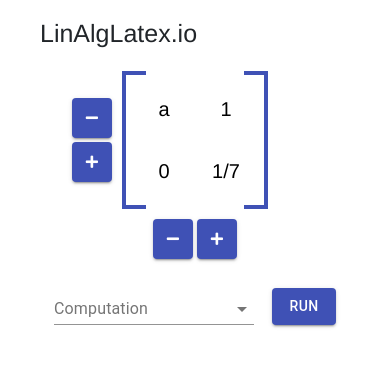
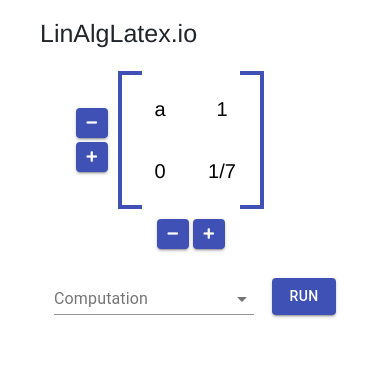
Before and after one commit to hojmax/linalglatex, a React (Create React App) app: page / in a window 390 px wide. Shown: the top 366 px of the page. Built offline with nearby package versions, Linux system fonts and the light colour scheme.

Commit message:
error animation, mobile design

```diff
--- a/src/App.css
+++ b/src/App.css
@@ -11,6 +11,10 @@
   height: 60px;
   font-size: 20px;
   border: none;
+  -moz-transition: all 0.2s ease;
+  -o-transition: all 0.2s ease;
+  -webkit-transition: all 0.2s ease;
+  transition: all 0.2s ease;
 }
 
 .matrixInput:hover:not(:focus) {
@@ -34,10 +38,10 @@
 }
 
 .sizeButton {
-  min-width: 40px !important;
-  width: 40px !important;
-  height: 40px !important;
-  font-size: 20px;
+  min-width: 30px !important;
+  width: 30px !important;
+  height: 30px !important;
+  font-size: 12px !important;
 }
 
 .computationForm {
@@ -102,13 +106,37 @@
   }
 }
 
-@keyframes bounceIn {
+@keyframes fadeIn {
   0% {
     opacity: 0;
   }
 
   100% {
     opacity: 1;
+  }
+}
+
+@keyframes shakeIn {
+  0% {
+    /* opacity: 0; */
+    transform: translate(-10px);
+  }
+
+  25% {
+    transform: translate(10px);
+  }
+
+  50% {
+    transform: translate(-5px);
+  }
+
+  75% {
+    transform: translate(5px);
+  }
+
+  100% {
+    transform: translate(0px);
+    /* opacity: 1; */
   }
 }
 
@@ -131,8 +159,14 @@
   cursor: pointer;
 }
 
-.bounceIn {
-  animation-name: bounceIn;
+.shakeIn {
+  animation-name: shakeIn;
+  animation-duration: 0.5s;
+}
+
+
+.fadeIn {
+  animation-name: fadeIn;
   animation-duration: 0.5s;
 }
 
@@ -145,3 +179,14 @@
   position: relative;
   display: inline-block;
 }
+
+@media (max-width : 320px) {
+  .latexContainer {
+    box-shadow: 0px 0px 20px #EEEEEE;
+    border-radius: 10px;
+    padding: 40px;
+    margin: auto;
+    position: relative;
+    display: inline-block;
+  }
+}
--- a/src/App.js
+++ b/src/App.js
@@ -2,7 +2,7 @@
 import MatrixTable from './components/MatrixTable'
 import LatexView from './components/LatexView'
 import { GaussJordan, SquareInverse } from './components/GaussJordan'
-import { useState } from "react"
+import { useState, useEffect } from "react"
 import 'bootstrap/dist/css/bootstrap.min.css'
 import 'katex/dist/katex.min.css'
 import './App.css'
@@ -18,11 +18,13 @@
   const [canBounce, setCanBounce] = useState(true)
   const [computation, setComputation] = useState("")
   const [errorMsg, setErrorMsg] = useState("")
+  const [canErrorShake, setCanErrorShake] = useState(true)
   const [isCopied, setIsCopied] = useState(false)
   const options = require("./options.json")
 
   const runComputation = () => {
     if (computation === "") {
+      setCanErrorShake(true)
       setErrorMsg(options.error.no_computation)
     } else {
       if (computation === "gauss-jordan") {
@@ -30,18 +32,23 @@
           setLatexString(GaussJordan(grid))
           setCanBounce(true)
           setIsCopied(false)
+          setErrorMsg("")
         } catch {
+          setCanErrorShake(true)
           setErrorMsg(options.error.illegal_input)
         }
       } else if (computation === "square-inverse") {
         if (grid.length !== grid[0].length) {
+          setCanErrorShake(true)
           setErrorMsg(options.error.nxn_dimensions)
         } else {
           try {
             setLatexString(SquareInverse(grid))
             setCanBounce(true)
             setIsCopied(false)
+            setErrorMsg("")
           } catch {
+            setCanErrorShake(true)
             setErrorMsg(options.error.illegal_input)
           }
         }
@@ -66,7 +73,12 @@
         grid={grid}
         runComputation={runComputation}
         setLatexString={setLatexString} />
-      {errorMsg && <p className="errorMsg mt-4">{errorMsg}</p>}
+      {errorMsg && <p
+        className={"errorMsg mt-4" + (canErrorShake ? " shakeIn" : "")}
+        style={{ margin: "0" }}
+        onAnimationEnd={() => setCanErrorShake(false)}>
+        {errorMsg}
+      </p>}
       {latexString && <LatexView
         canBounce={canBounce}
         setCanBounce={setCanBounce}
--- a/src/components/LatexView.js
+++ b/src/components/LatexView.js
@@ -15,7 +15,7 @@
         return output
     }
     return <div
-        className={"mt-4 mb-4 latexContainer " + (props.canBounce && "bounceIn")}
+        className={"mt-4 mb-4 latexContainer " + (props.canBounce && "fadeIn")}
         onAnimationEnd={() => props.setCanBounce(false)}>
         <Tooltip title={props.isCopied ? "Copied!" : "Copy LaTeX"}>
             <i onAnimationEnd={() => setCanShake(false)}
--- a/src/components/MatrixTable.js
+++ b/src/components/MatrixTable.js
@@ -12,9 +12,6 @@
                             variant="contained" color="primary"
                             onClick={(event) => {
                                 if (props.grid.length > 1) {
-                                    if (props.errorMsg === options.error.nxn_dimensions) {
-                                        props.setErrorMsg("")
-                                    }
                                     let newGrid = props.grid.map(row => [...row])
                                     newGrid.splice(newGrid.length - 1, 1)
                                     props.setGrid(newGrid)
@@ -24,9 +21,6 @@
                             className="sizeButton mt-1"
                             variant="contained" color="primary"
                             onClick={(event) => {
-                                if (props.errorMsg === options.error.nxn_dimensions) {
-                                    props.setErrorMsg("")
-                                }
                                 let newGrid = props.grid.map(row => [...row])
                                 newGrid.push(Array(props.grid[0].length).fill(0))
                                 props.setGrid(newGrid)
@@ -50,9 +44,6 @@
                                             value={props.grid[i][j]}
                                             onKeyPress={(event) => event.key === 'Enter' && props.runComputation()}
                                             onChange={(event) => {
-                                                if (props.errorMsg === options.error.illegal_input) {
-                                                    props.setErrorMsg("")
-                                                }
                                                 let newGrid = props.grid.map(row => [...row])
                                                 newGrid[i][j] = event.target.value
                                                 props.setGrid(newGrid)
@@ -73,9 +64,6 @@
                             className="sizeButton"
                             onClick={(event) => {
                                 if (props.grid[0].length > 1) {
-                                    if (props.errorMsg === options.error.nxn_dimensions) {
-                                        props.setErrorMsg("")
-                                    }
                                     let newGrid = props.grid.map(row => [...row])
                                     for (let i = 0; i < newGrid.length; i++) {
                                         newGrid[i].splice(newGrid[i].length - 1, 1)
@@ -88,9 +76,6 @@
                             variant="contained" color="primary"
                             className="sizeButton ml-1"
                             onClick={(event) => {
-                                if (props.errorMsg === options.error.nxn_dimensions) {
-                                    props.setErrorMsg("")
-                                }
                                 let newGrid = props.grid.map(row => [...row])
                                 for (let i = 0; i < newGrid.length; i++) {
                                     newGrid[i].push(0)
```
